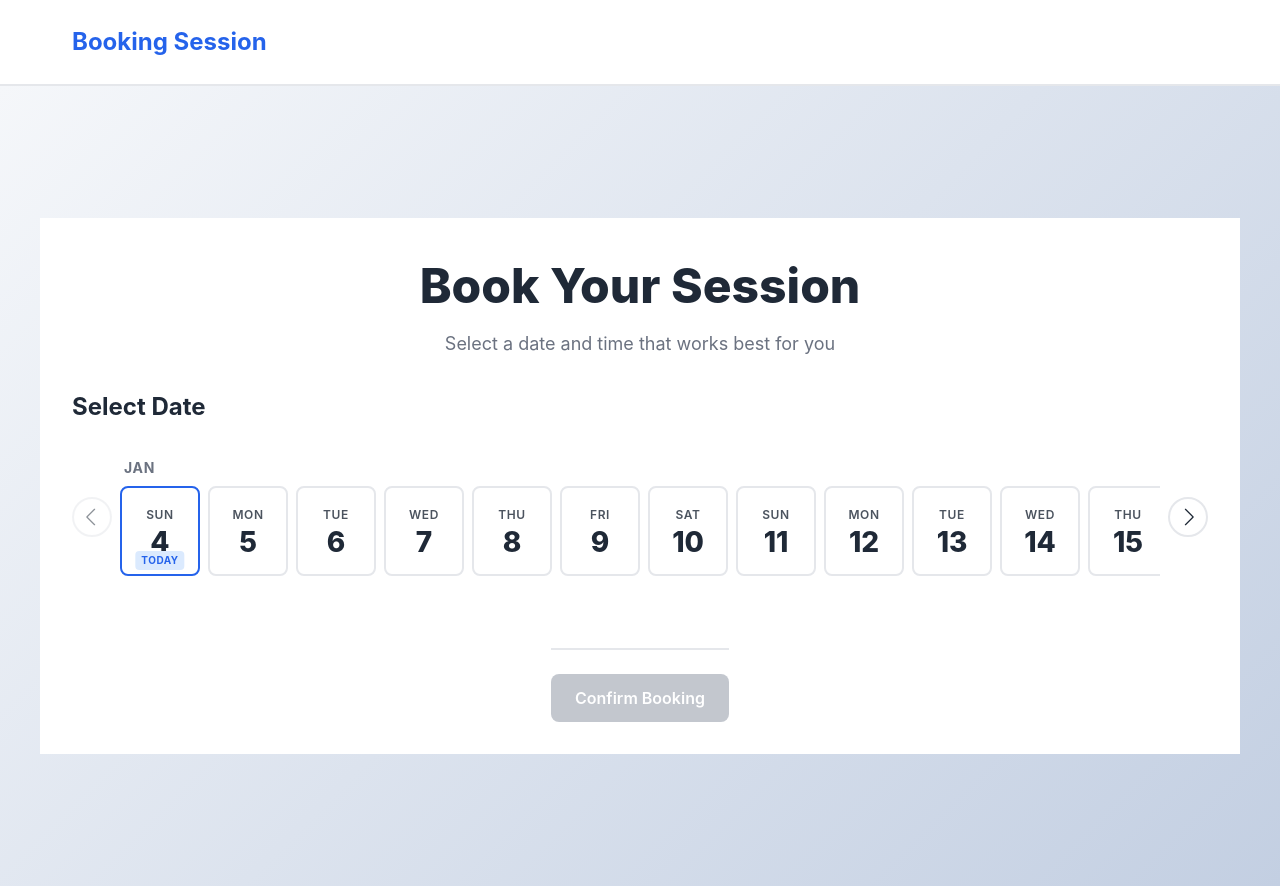
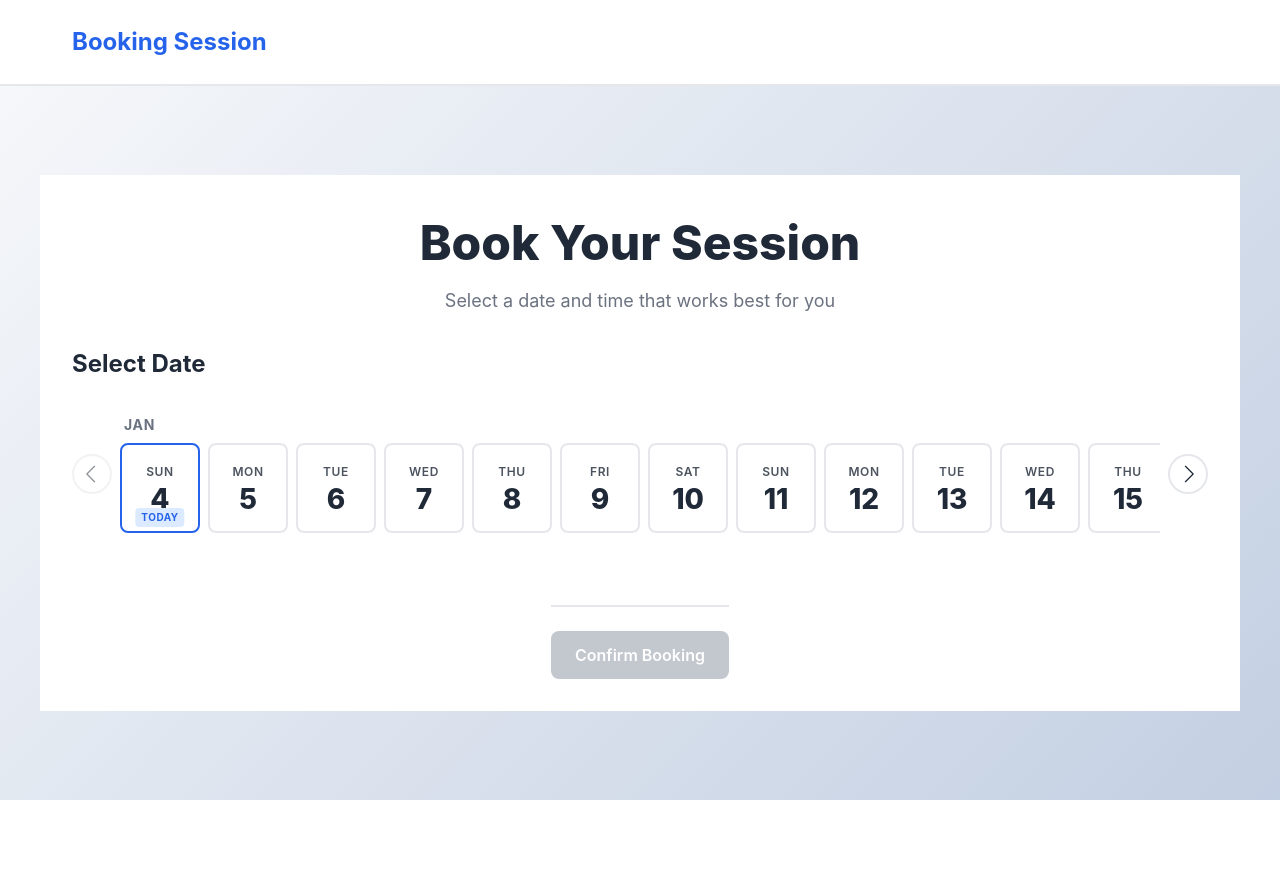
Before and after one commit to SerhiiKirik/title-6037, a Next.js app: page / in a window 1280 px wide. After the commit the page ends 800 px from the top, so only its background shows below. Built offline with nearby package versions, Linux system fonts and the light colour scheme.

Commit message:
feat: add dynamic header height variable for responsive layout adjustments

```diff
--- a/app/globals.css
+++ b/app/globals.css
@@ -26,6 +26,13 @@
   --spacing-xl: 2rem;
   --border-radius: 0.5rem;
   --transition: 150ms ease-in-out;
+  --header-height: 64px;
+}
+
+@media (min-width: 640px) {
+  :root {
+    --header-height: 86px;
+  }
 }
 
 body {
--- a/src/pages/booking/ui/booking-page.module.scss
+++ b/src/pages/booking/ui/booking-page.module.scss
@@ -2,7 +2,7 @@
   display: flex;
   align-items: center;
   justify-content: center;
-  min-height: 100vh;
+  min-height: calc(100vh - var(--header-height));
   padding: var(--spacing-md);
   background: linear-gradient(135deg, #f5f7fa 0%, #c3cfe2 100%);
 
--- a/src/pages/success/ui/success-page.module.scss
+++ b/src/pages/success/ui/success-page.module.scss
@@ -2,7 +2,7 @@
   display: flex;
   align-items: center;
   justify-content: center;
-  min-height: calc(100vh - 80px);
+  min-height: calc(100vh - var(--header-height));
   padding: var(--spacing-lg);
   background: linear-gradient(135deg, #f5f7fa 0%, #c3cfe2 100%);
 }
```
